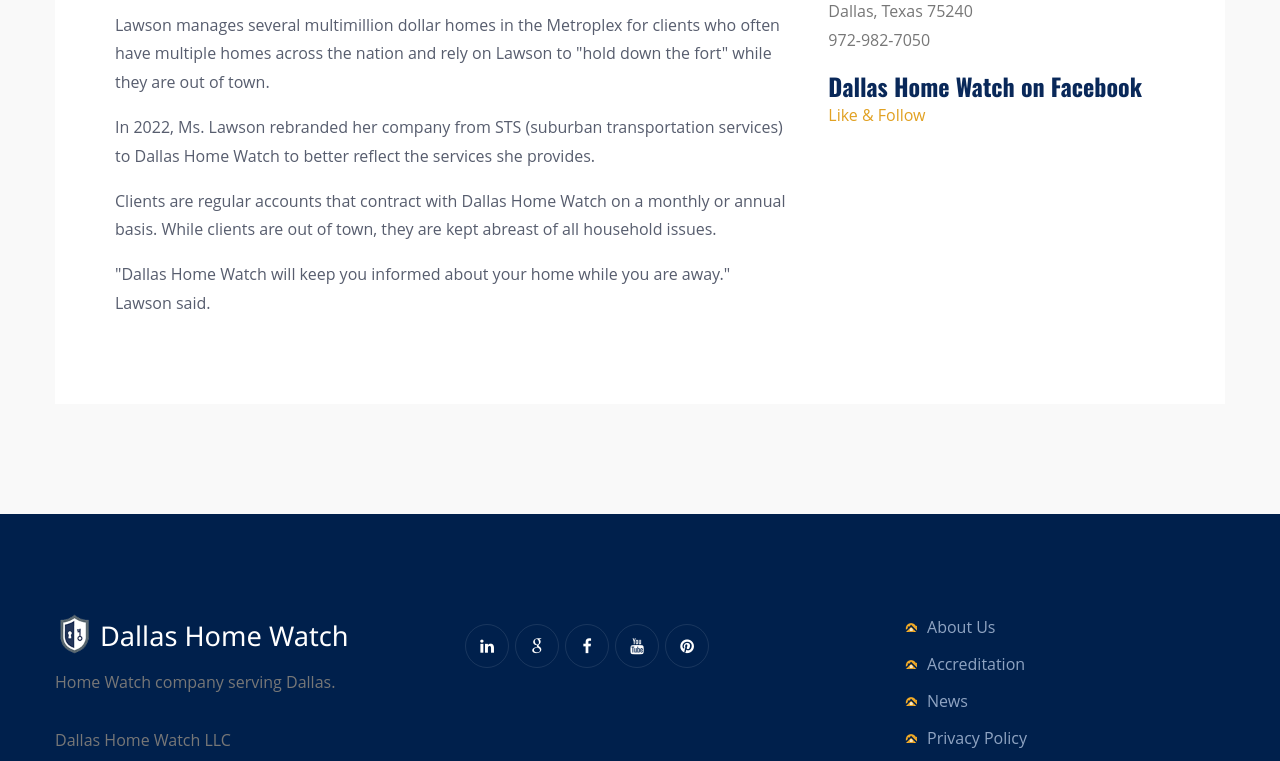
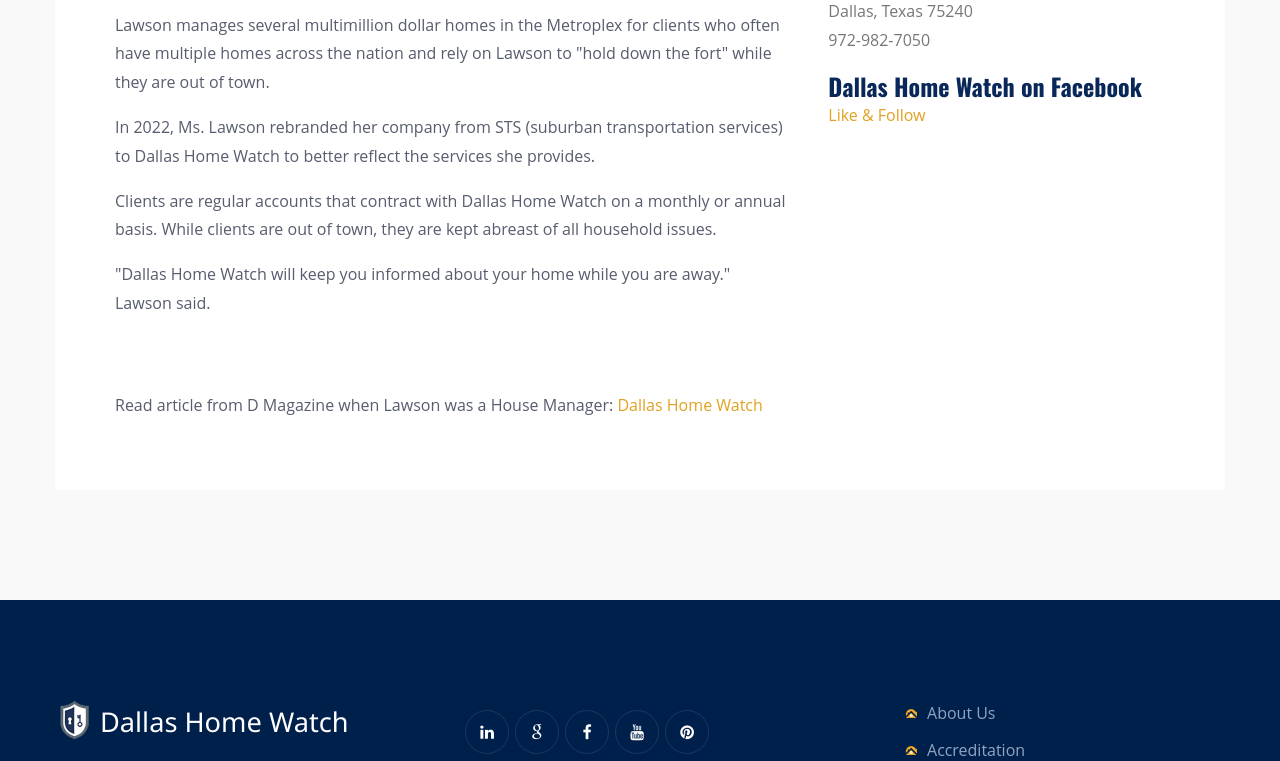
Before and after one commit to susanwinters214/DHW, a Next.js app: page /about in a window 1280 px wide. Shown: the part 1218-1979 px from the top of the page. Built offline with nearby package versions, Linux system fonts and the light colour scheme.

Commit message:
updated sitemap.xml

```diff
--- a/package.json
+++ b/package.json
@@ -10,7 +10,6 @@
   },
   "dependencies": {
     "@next/font": "13.1.1",
-    "eslint": "^7.32.0",
     "jquery": "^3.3.1",
     "next": "13.1.1",
     "react": "18.2.0",
--- a/pages/about.js
+++ b/pages/about.js
@@ -18,10 +18,7 @@ function AboutPage() {
         <meta property="og:type" content="website" />
         <meta property="og:site_name" content="Dallas Home Watch" />
 
-        <meta
-          property="og:url"
-          content="https://dallashomewatch.com/about"
-        />
+        <meta property="og:url" content="https://dallashomewatch.com/about" />
         <meta property="og:title" content="Dallas Home Watch" />
         <meta
           property="og:description"
@@ -73,7 +70,6 @@ function AboutPage() {
                       designate visits once a week or more. We will work
                       together toward a solution should property issues arise.
                     </p>
-
                     <div className="image centered">
                       <Image
                         src="/images/logos/DWH-onWhite.jpg"
@@ -82,7 +78,6 @@ function AboutPage() {
                         height={100}
                       />
                     </div>
-
                     <p className="first">
                       Tina Lawson, who managed the corporate offices of HCB
                       Contractors from the mid- '80s to early '90s and later
@@ -128,6 +123,13 @@ function AboutPage() {
                       "Dallas Home Watch will keep you informed about your home
                       while you are away." Lawson said.
                     </p>
+                    <br />
+                    <br />
+                    Read article from D Magazine when Lawson was a House
+                    Manager:{" "}
+                    <Link href="https://www.dmagazine.com/publications/d-home/2006/september-october/house-managers-and-realtor-news/">
+                      Dallas Home Watch
+                    </Link>
                   </div>
                 </div>
               </div>
@@ -148,14 +150,14 @@ function AboutPage() {
                       />
                       <br />
                       Photo of{" "}
-                      <a href="https://www.linkedin.com/in/tina-lawson-a57252254/">
+                      <Link href="https://www.linkedin.com/in/tina-lawson-a57252254/">
                         Tina Lawson
-                      </a>
+                      </Link>
                       <br />
                       Owner of&nbsp;
-                      <a href="https://www.linkedin.com/company/dallas-home-watch">
+                      <Link href="https://www.linkedin.com/company/dallas-home-watch">
                         Dallas Home Watch
-                      </a>
+                      </Link>
                       <br />
                     </div>
                   </div>
```
Also changed, not shown: 2 other files (tests, documents, lock files or other folders).
